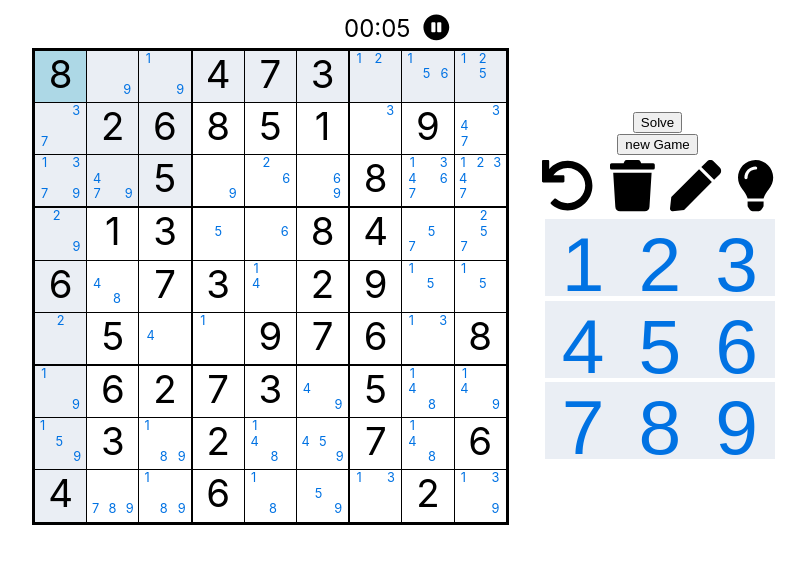
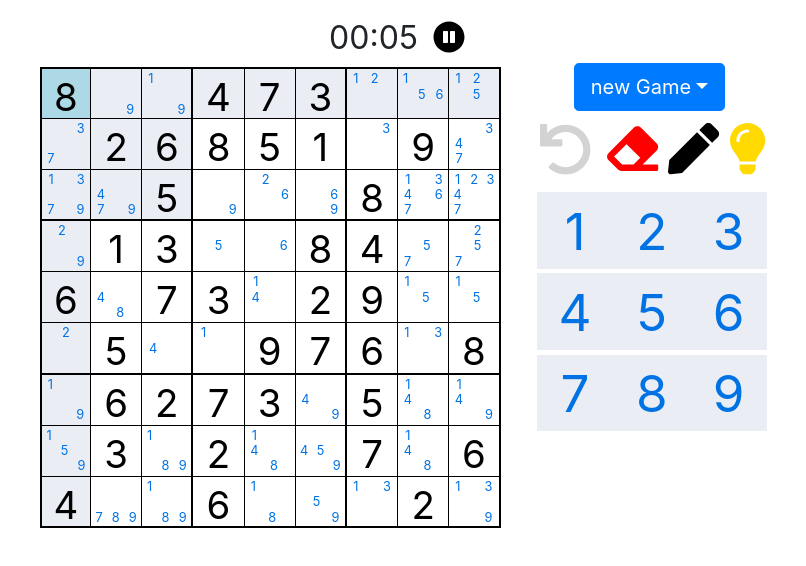
Before and after one commit to murugu-21/sudoku-tool, a React (Create React App) app: page / in a window 1280 px wide. Shown: the top 566 px of the page, without its empty margins (240-1046 px from the left). Built offline with nearby package versions, Linux system fonts and the light colour scheme.

Commit message:
added bootsrap and fixed some layout

```diff
--- a/src/App.js
+++ b/src/App.js
@@ -1,6 +1,6 @@
 import "./App.css";
 import Game from "./components/Game";
-
+import "bootstrap/dist/css/bootstrap.min.css";
 function App() {
   return (
     <div className="App">
--- a/src/components/Board.js
+++ b/src/components/Board.js
@@ -39,10 +39,10 @@ const Board = (props) => {
 
           if (c === 2 || c === 5) right = "2px solid rgb(0,0,0)";
           if (r === 2 || r === 5) bottom = "2px solid rgb(0,0,0)";
-          if (c === 8) right = "3px solid rgb(0,0,0)";
-          if (r === 8) bottom = "3px solid rgb(0,0,0)";
-          if (c === 0) left = "3px solid rgb(0, 0, 0)";
-          if (r === 0) top = "3px solid rgb(0, 0, 0)";
+          if (c === 8) right = "2px solid rgb(0,0,0)";
+          if (r === 8) bottom = "2px solid rgb(0,0,0)";
+          if (c === 0) left = "2px solid rgb(0, 0, 0)";
+          if (r === 0) top = "2px solid rgb(0, 0, 0)";
           return (
             <Cell
               key={r * 9 + c}
--- a/src/components/DummyBoard.js
+++ b/src/components/DummyBoard.js
@@ -16,10 +16,10 @@ const DummyBoard = (props) => {
 
             if (c === 2 || c === 5) right = "2px solid rgb(0,0,0)";
             if (r === 2 || r === 5) bottom = "2px solid rgb(0,0,0)";
-            if (c === 8) right = "3px solid rgb(0,0,0)";
-            if (r === 8) bottom = "3px solid rgb(0,0,0)";
-            if (c === 0) left = "3px solid rgb(0, 0, 0)";
-            if (r === 0) top = "3px solid rgb(0, 0, 0)";
+            if (c === 8) right = "2px solid rgb(0,0,0)";
+            if (r === 8) bottom = "2px solid rgb(0,0,0)";
+            if (c === 0) left = "2px solid rgb(0, 0, 0)";
+            if (r === 0) top = "2px solid rgb(0, 0, 0)";
             return (
               <div
                 className="cell"
--- a/src/components/Expire.js
+++ b/src/components/Expire.js
@@ -1,15 +1,14 @@
-import { useEffect, useState } from "react";
+import Alert from "react-bootstrap/Alert";
+import { useEffect } from "react";
 
 const Expire = (props) => {
-  const [visible, setVisible] = useState(true);
-
   useEffect(() => {
     setTimeout(() => {
-      setVisible(false);
-    }, props.delay);
-  }, [props.delay]);
+      props.expired();
+    }, "5000");
+  }, [props.message]);
 
-  return visible ? <div>{props.children}</div> : <div />;
+  return <Alert variant={props.variant}>{props.message}</Alert>;
 };
 
 export default Expire;
--- a/src/components/Game.css
+++ b/src/components/Game.css
@@ -1,7 +1,6 @@
 .flex-container {
   display: flex;
   flex-direction: row;
-  align-items: center;
   justify-content: center;
 }
 @media only screen and (max-width: 600px) {
--- a/src/components/Game.js
+++ b/src/components/Game.js
@@ -50,8 +50,9 @@ const Game = () => {
   const handleInput = (key) => {
     let newBoard = JSON.parse(JSON.stringify(board));
     if (key === "Delete") {
-      if (isPuzzle[row][col]) {
+      if (isPuzzle[row][col] || typeof board[row][col] === "object") {
         setMessage("No can dos ville babydoll!!!");
+        return;
       } else {
         newBoard[row][col] = null;
       }
@@ -159,13 +160,16 @@ const Game = () => {
               }}
             />
           )}
-          {console.log(message) && message && (
-            <Expire delay="5000" children={message}></Expire>
+          {message && (
+            <Expire
+              message={message}
+              variant={"warning"}
+              expired={() => setMessage(null)}
+            ></Expire>
           )}
         </div>
 
         <div className="flex-column-container">
-          <button onClick={() => handleSolve()}>Solve</button>
           <NewGame />
           <Tools
             disable={history.length === 1}
@@ -175,6 +179,7 @@ const Game = () => {
             onDelete={() => handleInput("Delete")}
             isPen={isPen}
             changePen={() => setPen(!isPen)}
+            handleSolve={() => handleSolve()}
           />
           <NumberPad
             keypress={(key) => {
--- a/src/components/NumberPad.css
+++ b/src/components/NumberPad.css
@@ -15,7 +15,7 @@
     grid-template-columns: auto auto auto;
   }
   .NumberKey {
-    font-size: clamp(2rem, 6vw, 5rem);
+    font-size: clamp(1rem, 4vw, 3.5rem);
     width: clamp(2rem, 6vw, 5rem);
     height: clamp(2rem, 6vw, 5rem);
     background-color: #eaeef4;
--- a/src/components/Timer.css
+++ b/src/components/Timer.css
@@ -1,8 +1,12 @@
 .Timer {
-  font-size: 1.5rem;
+  font-size: 2rem;
   margin-top: 1%;
 }
 .Timer > button {
   border: none;
   background-color: transparent;
+  font-size: 2rem;
 }
+.Timer > button:focus {
+  border: none;
+}
--- a/src/components/Timer.js
+++ b/src/components/Timer.js
@@ -32,7 +32,7 @@ const Timer = (props) => {
       >
         <FontAwesomeIcon
           icon={props.play ? faPauseCircle : faPlayCircle}
-          size="2x"
+          size="1x"
         />
       </button>
     </div>
--- a/src/components/Tools.css
+++ b/src/components/Tools.css
@@ -6,6 +6,10 @@
 .undo {
   border: none;
   background-color: transparent;
+  color: rgb(49, 209, 0);
+}
+.undo:disabled {
+  color: lightgrey;
 }
 @media only screen and (max-width: 600px) {
   .item {
@@ -17,3 +21,9 @@
     font-size: 4vw;
   }
 }
+.hint {
+  color: rgb(255, 217, 0);
+}
+.eraser {
+  color: rgb(255, 0, 0);
+}
--- a/src/components/Tools.js
+++ b/src/components/Tools.js
@@ -1,7 +1,7 @@
 import {
+  faEraser,
   faLightbulb,
   faPen,
-  faTrash,
   faUndo,
 } from "@fortawesome/free-solid-svg-icons";
 import { FontAwesomeIcon } from "@fortawesome/react-fontawesome";
@@ -9,18 +9,18 @@ import "./Tools.css";
 const Tools = (props) => {
   return (
     <div className="Tools">
-      <div
+      <button
         className="item undo"
         key={0}
         disabled={props.disable}
         onClick={() => props.handleUndo()}
       >
         <FontAwesomeIcon icon={faUndo} size="1x" />
+      </button>
+      <div className="item eraser" key={1} onClick={() => props.onDelete()}>
+        <FontAwesomeIcon icon={faEraser} size="1x" />
       </div>
-      <div className="item" key={1} onClick={() => props.onDelete()}>
-        <FontAwesomeIcon icon={faTrash} size="1x" />
-      </div>
-      <div className="item" key={2} onClick={() => props.changePen()}>
+      <div className="item pen" key={2} onClick={() => props.changePen()}>
         <FontAwesomeIcon
           icon={faPen}
           style={{ color: props.isPen ? "blue" : "black" }}
@@ -28,12 +28,11 @@ const Tools = (props) => {
         />
       </div>
       <div
-        className="item"
+        className="item hint"
         key={3}
         onClick={() => {
-          props.toggleGenerate();
+          props.handleSolve();
         }}
-        style={{ color: props.isGenerate ? "red" : "black" }}
       >
         <FontAwesomeIcon icon={faLightbulb} size="1x" />
       </div>
```
